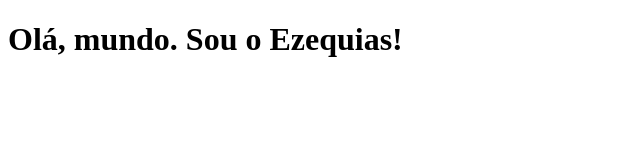
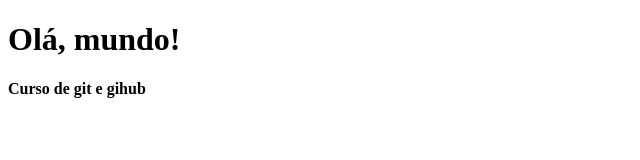
Before and after one commit to ezequias-ps/aula-git, a plain HTML site: page index.html in a window 1280 px wide. Shown: the whole page, without its empty margins (0-640 px from the left). Drawn offline with Linux system fonts and the light colour scheme.

Commit message:
criando tag h4 com nome do curso

```diff
--- a/index.html
+++ b/index.html
@@ -7,6 +7,7 @@
     <title>Document</title>
 </head>
 <body>
-    <h1>Olá, mundo. Sou o Ezequias!</h1>
+    <h1>Olá, mundo!</h1>
+    <h4>Curso de git e gihub</h4>
 </body>
 </html>
```
